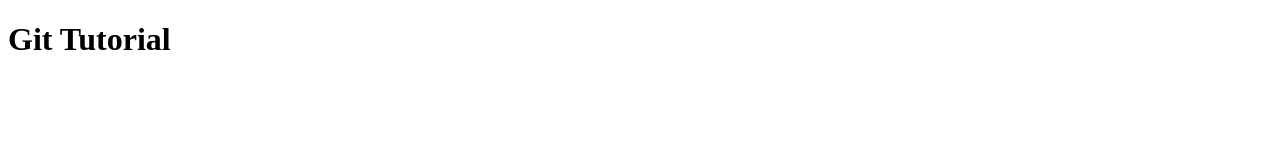
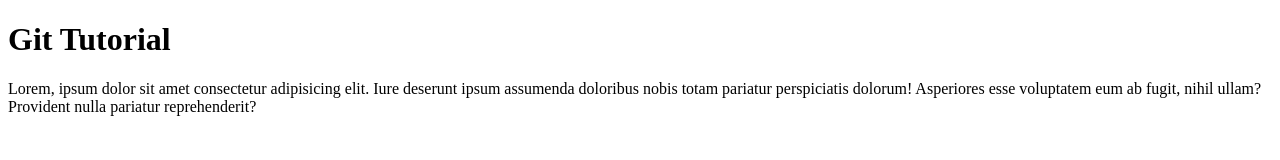
Before and after one commit to jayelemar/git-tutorial, a plain HTML site: page index.html in a window 1280 px wide. Drawn offline with Linux system fonts and the light colour scheme.

Commit message:
Added more paragraph

```diff
--- a/index.html
+++ b/index.html
@@ -8,5 +8,6 @@
 </head>
 <body>
   <h1>Git Tutorial</h1>
+  <p>Lorem, ipsum dolor sit amet consectetur adipisicing elit. Iure deserunt ipsum assumenda doloribus nobis totam pariatur perspiciatis dolorum! Asperiores esse voluptatem eum ab fugit, nihil ullam? Provident nulla pariatur reprehenderit?</p>
 </body>
 </html>
```
